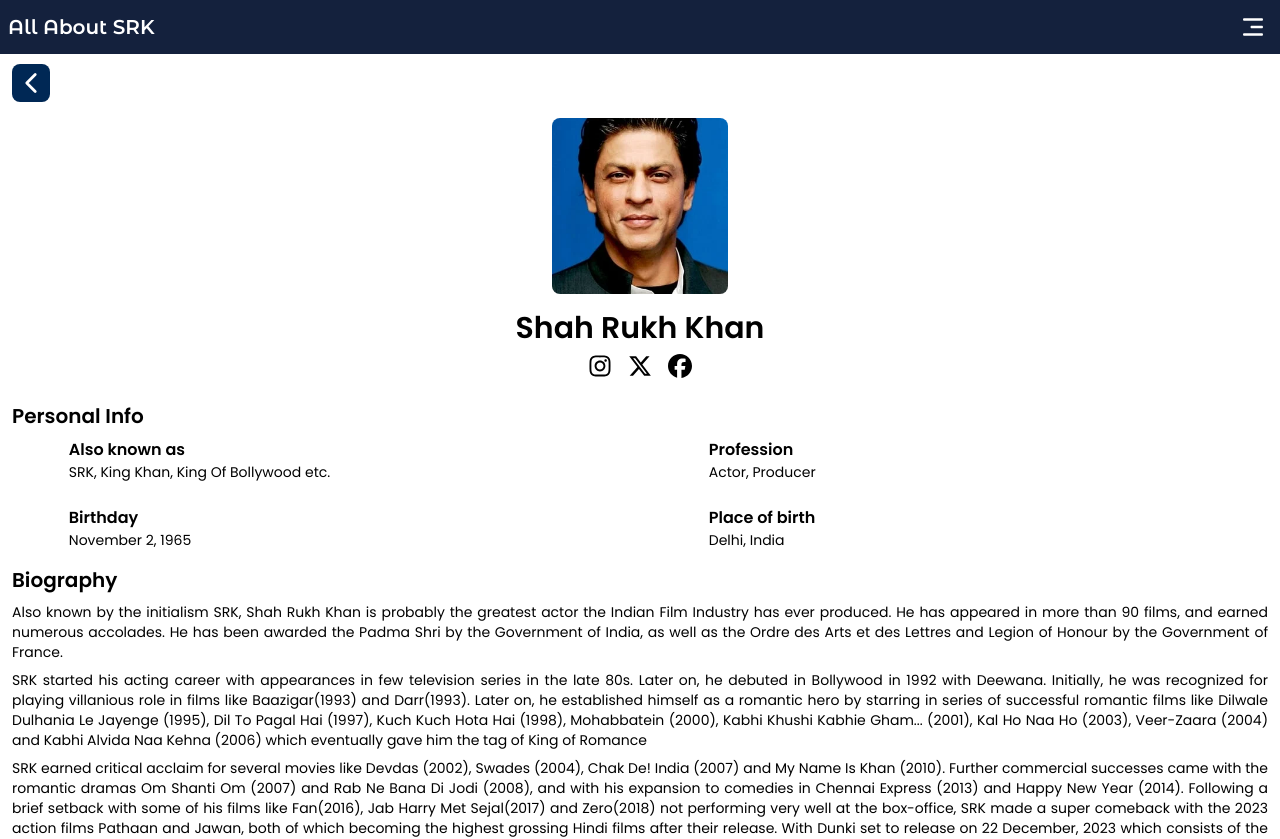
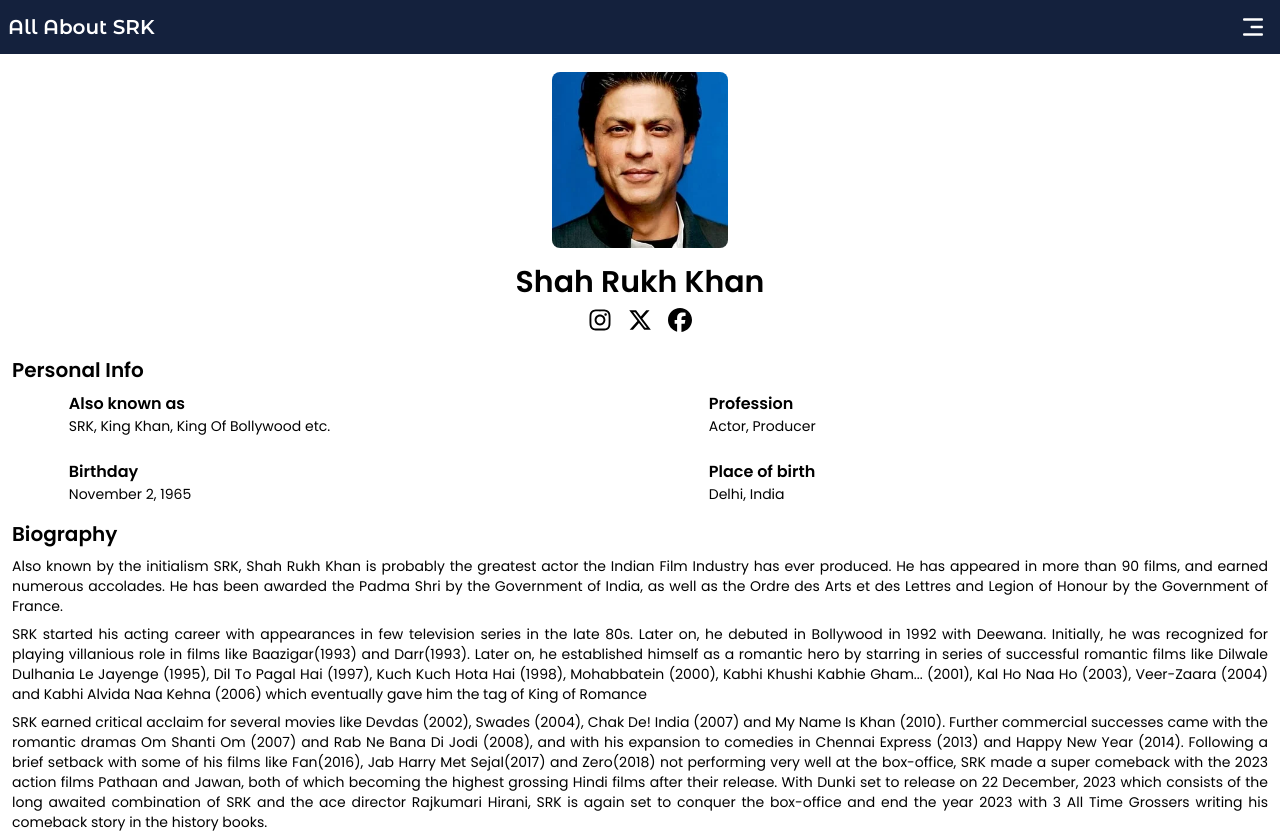
Before and after one commit to iamanandabastakoti/allaboutsrk, a React (Vite) app in the folder frontend/: page / in a window 1280 px wide. Shown: the top 839 px of the page. Built offline with nearby package versions, Linux system fonts and the light colour scheme; a web font is replaced by a local one.

Commit message:
go-back-home button consitional statement fix

```diff
--- a/frontend/src/App.jsx
+++ b/frontend/src/App.jsx
@@ -30,7 +30,7 @@
       <div className={`${appPath.pathname !== ('/admin') && 'pt-16 pb-6 px-3'} w-full min-h-screen`}>
         <Sidebar />
         {
-          appPath.pathname !== ('/' && '/admin') &&
+          appPath.pathname !== '/' && appPath.pathname !== '/admin' &&
           <div className='text-3xl text-primaryBg bg-brandColor p-1 w-fit rounded-lg mb-2' onClick={goBack}>
             <IoChevronBackOutline />
           </div>
--- a/frontend/src/pages/admin/AdminSidebar.jsx
+++ b/frontend/src/pages/admin/AdminSidebar.jsx
@@ -4,6 +4,7 @@
 import { ImFilm } from "react-icons/im";
 import { FaUsers } from "react-icons/fa";
 import { TiMessages } from "react-icons/ti";
+import { Link } from 'react-router-dom';
 
 const AdminSidebar = ({ sidebarSelected, setSidebarSelected }) => {
     const sidebarLists = [
@@ -33,7 +34,7 @@
             <div className='flex flex-col w-full justify-start'>
                 <div className='flex items-center justify-center min-h-24 w-full p-4 gap-2'>
                     <img className='w-10 h-10 rounded-full' src="/ddlj_srk.jpeg" alt="" />
-                    <h3 className='text-xl font-MontserratAlternate font-semibold flex justify-center items-center'>All About SRK</h3>
+                    <Link to={'/'} className='text-xl font-MontserratAlternate font-semibold flex justify-center items-center'>All About SRK</Link>
                 </div>
                 <div className='flex flex-col items-centermin-h-40 w-full pt-4'>
                     <ul className='pl-10 px-6 flex flex-col gap-5 w-full'>
```
